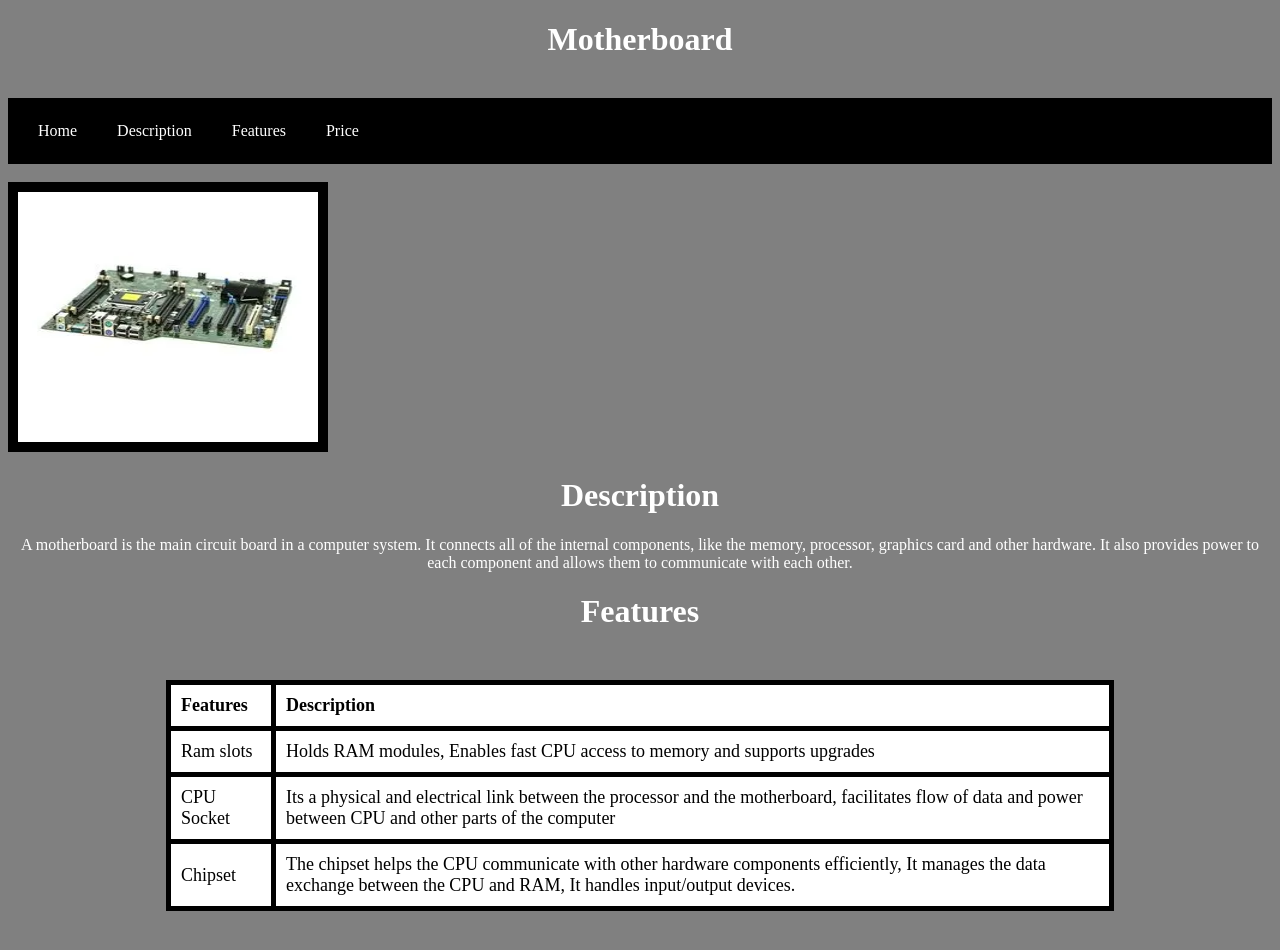
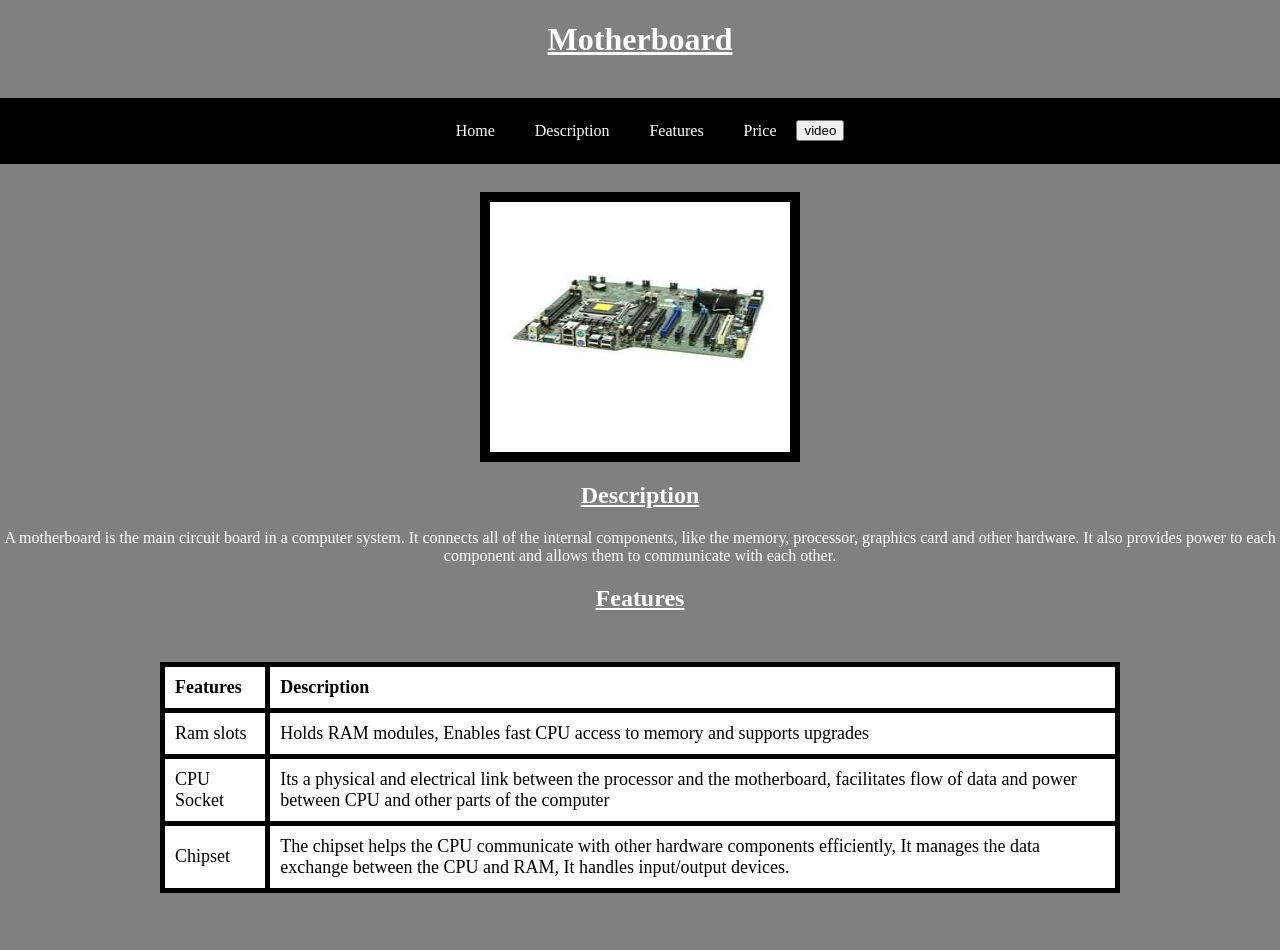
Before and after one commit to Conorling/web-development-project, a plain HTML site: page conor.html in a window 1280 px wide. Drawn offline with Linux system fonts and the light colour scheme.

Commit message:
created a new js relate to cornor and refresh the personal pages

```diff
--- a/conor.html
+++ b/conor.html
@@ -4,7 +4,7 @@
     <meta charset="UTF-8">
     <meta name="viewport" content="width=device-width, initial-scale=1.0">
      <link rel="stylesheet" href="style1.css">
-    <title>Document</title>
+    <title>Motherboard</title>
 </head>
 <body>
     <h1>Motherboard</h1>
@@ -16,14 +16,18 @@
         <div class="Description"><a href="#Description"> Description </a></div>
         <div class="Features"><a href="#features"> Features </a></div>
         <div class="Price"><a href="#Price"> Price </a></div>
+        <button onclick=Display()>video</button>
 </div>
 <br>
+  <div class="image-container">
     <img src="images/computer-motherboard-250x250.webp" alt="Image not found" width="300" height="250" border="10">
-    <h1> Description </h1>
+  </div>
+    <h2> Description </h2>
     <p>A motherboard is the main circuit board in a computer system. It connects all of the internal components, like the memory, processor, graphics card and other hardware. It also provides power to each component and allows them to communicate with each other.</p>
 
-    <h1> Features </h1>
-   <table><tr>
+    <h2> Features </h2>
+   <table class="table">
+        <tr>
             <th>Features</th>
             <th>Description</th>
         </tr>
@@ -40,6 +44,9 @@
         </tr>
 
 
-    </table></tr>
+    </table>
+
+    <iframe class="video" width="1218" height="685" src="https://www.youtube.com/embed/b2pd3Y6aBag" title="Motherboards Explained" frameborder="0" allow="accelerometer; autoplay; clipboard-write; encrypted-media; gyroscope; picture-in-picture; web-share" referrerpolicy="strict-origin-when-cross-origin" allowfullscreen></iframe>
+    <script src="cornor.js"></script>
 </body>
 </html>
--- /dev/null
+++ b/cornor.js
@@ -0,0 +1,6 @@
+function Display(){
+    document.querySelector(".video").classList.toggle("video_on");
+    document.querySelector(".table").classList.toggle("table_off");
+
+
+}
--- a/style1.css
+++ b/style1.css
@@ -1,11 +1,15 @@
-body{
+body {
     background-color: grey;
+   margin: 0;
 }
 
+
 .nav {
-    background-color:black ;
+    background-color: black;
     display: flex;
     border: 10px black solid;
+     justify-content: center;
+    align-items: center;
 
 }
 .nav a {
@@ -14,32 +18,41 @@ body{
     text-decoration: none;
     color: white;
 }
-
 .nav a:hover {
     background-color: #555;
 }
 
-.description{
+.description {
     background-color: #333;
 }
-h1{
+h1 {
     color: white;
     text-align: center;
+    text-decoration: underline;
 }
-p{
+h2 {
+    color: white;
+    text-align: center;
+    text-decoration: underline;
+}
+p {
     text-align: center;
     color: white;
 }
-table{
+
+.table{
     color: black;
     text-align: center;
     margin: 50px auto;
     width: 75%;
     border-collapse: collapse;
     font-size: 18px;
-    text-align: center;
     background-color: white;
 
+}
+
+.table_off{
+    display: none;
 }
 
 th, td{
@@ -47,3 +60,21 @@ th, td{
     padding: 10px;
     text-align: left;
 }
+
+.video{
+    display: none;
+    margin: 50px auto;
+    width: 75%;
+    text-align: center;
+}
+
+.video_on{
+    display: block;
+}
+
+.image-container {
+    display: flex;
+    justify-content: center;
+    align-items: center;
+    margin-top: 10px;
+}
```
Lines whose indentation alone changed are shown as unchanged.
